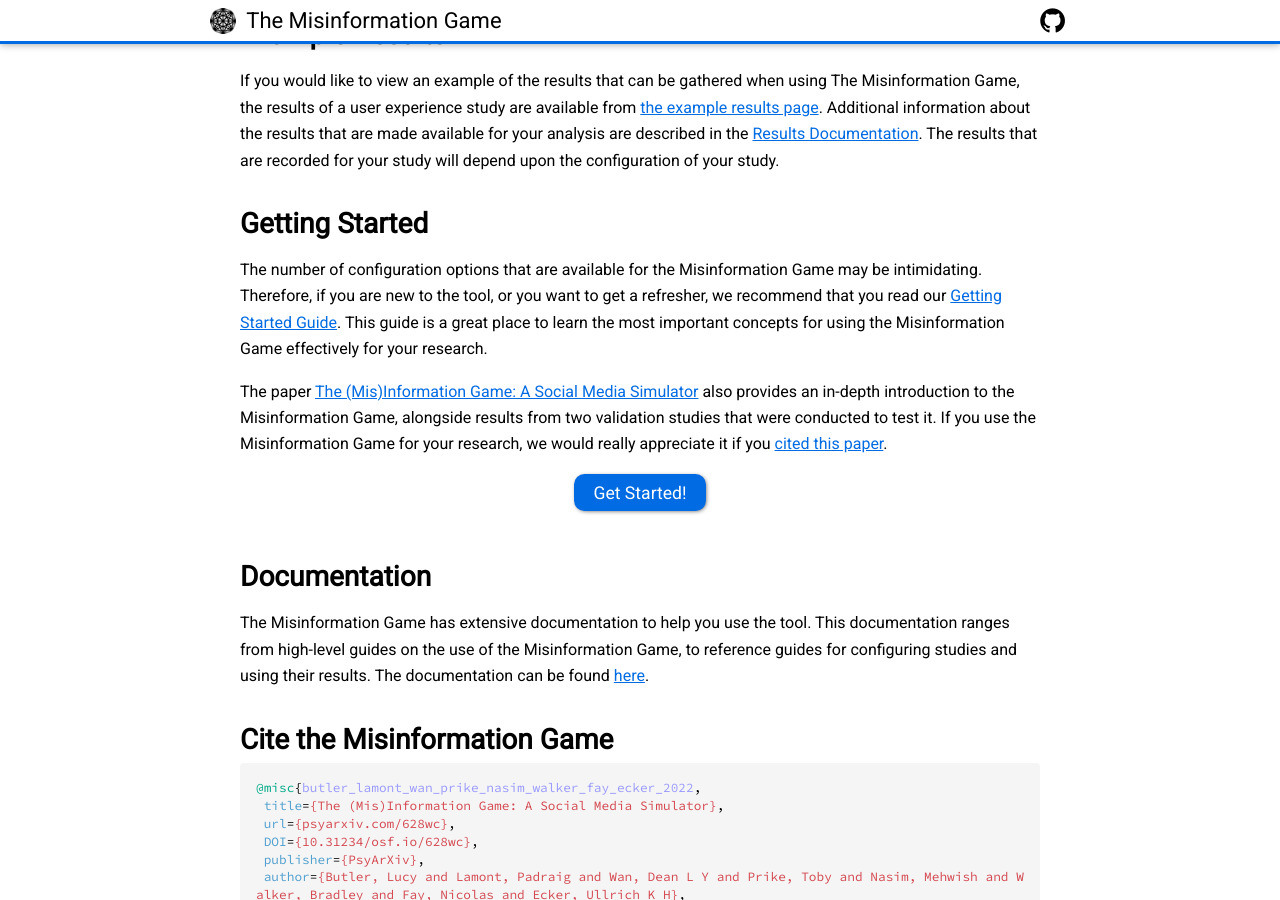
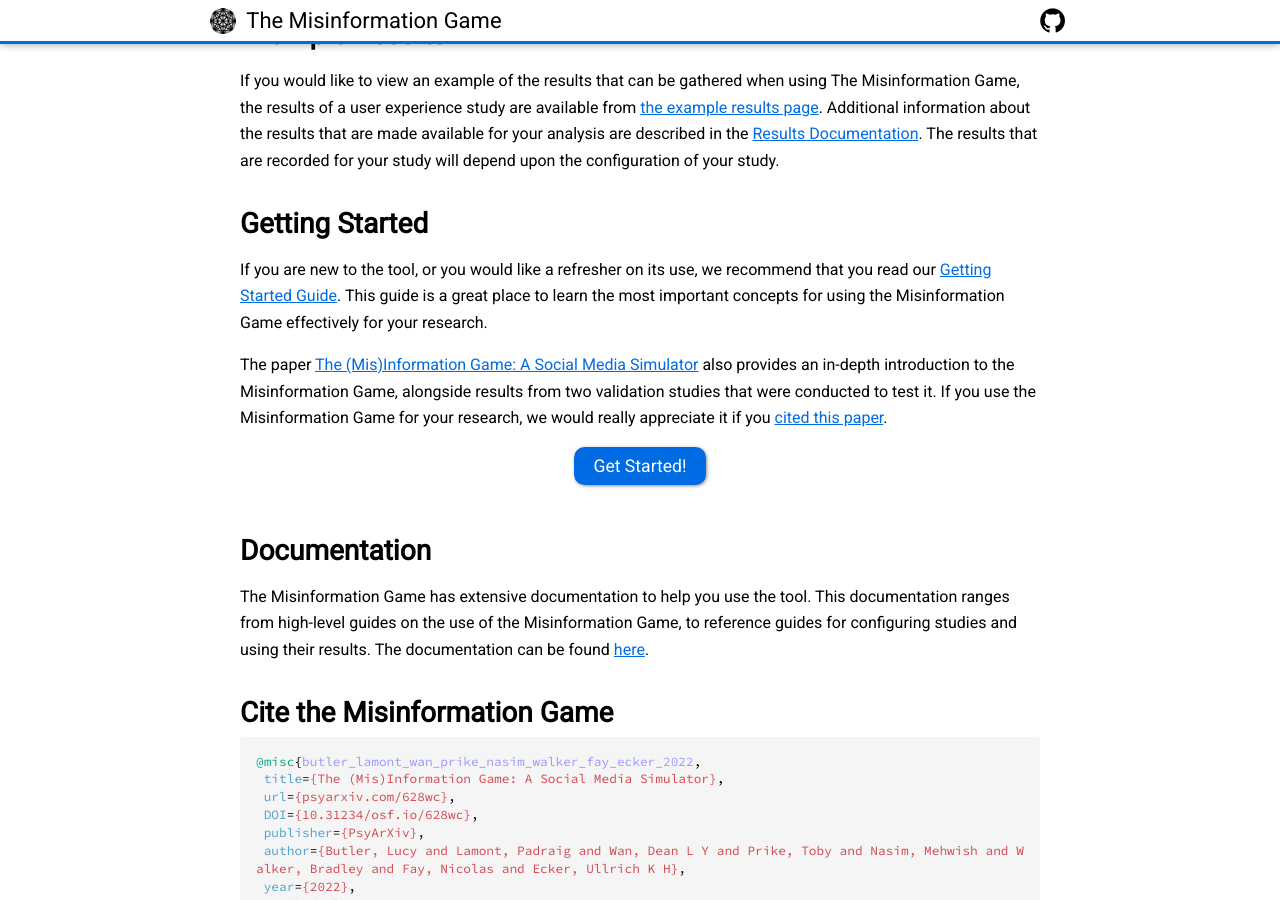
Before and after one commit to beekewardin/themisinformationgame.github.io, a Jekyll site: the page built from Home.md, in a window 1280 px wide and 900 px high, scrolled down 1066 px. Built offline with Jekyll 4.4.1, drawn with Linux system fonts in a browser that asks for light colours; nearby versions of some CDN libraries; our own code applies the rules of GitHub Pages for plain Markdown files.

```diff
--- a/Home.md
+++ b/Home.md
@@ -66,12 +66,10 @@ configuration of your study.
 ## Getting Started
 {:#getting-started}
 
-The number of configuration options that are available for the Misinformation
-Game may be intimidating. Therefore, if you are new to the tool, or you want
-to get a refresher, we recommend that you read our
-[Getting Started Guide](/GettingStarted). This guide is a great place to learn
-the most important concepts for using the Misinformation Game effectively
-for your research.
+If you are new to the tool, or you would like a refresher on its use, we recommend
+that you read our [Getting Started Guide](/GettingStarted). This guide is a great
+place to learn the most important concepts for using the Misinformation Game
+effectively for your research.
 
 The paper
 [The (Mis)Information Game: A Social Media Simulator](https://psyarxiv.com/628wc/)
```
